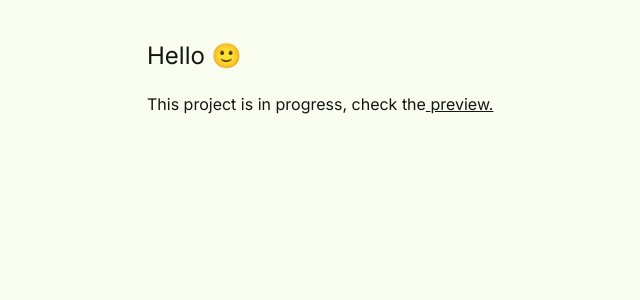
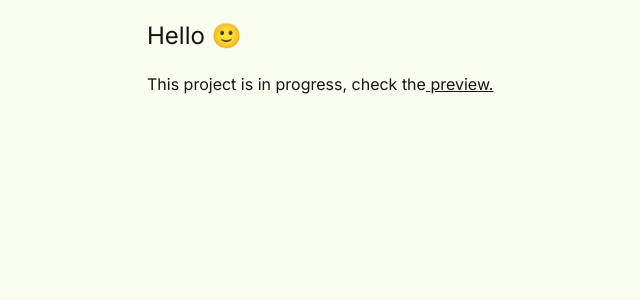
Before and after one commit to rayyanbabab/Al-Qu-ran-Digital, a Next.js app: page / in a window 1280 px wide. Shown: the top 300 px of the page, without its empty margins (177-817 px from the left). Built offline with nearby package versions, Linux system fonts and the light colour scheme.

Commit message:
improve layout

```diff
--- a/src/app/layout.js
+++ b/src/app/layout.js
@@ -20,7 +20,7 @@ export const metadata = {
 export default function RootLayout({ children }) {
   return (
     <html lang="en" data-theme="lemonade">
-      <body className={`${inter.className} ${notoArabic.variable} m-0 p-5`}>
+      <body className={`${inter.className} ${notoArabic.variable}`}>
         {children}
       </body>
     </html>
--- a/src/app/my-quran/[id]/layout.js
+++ b/src/app/my-quran/[id]/layout.js
@@ -3,11 +3,11 @@ import { Sidebar } from '@/components/quran/sidebar';
 
 export default function SurahLayout({ children }) {
   return (
-    <div className="h-full block lg:flex gap-5 justify-between">
+    <>
       <Sidebar />
-      <div className="h-full w-full lg:w-[calc(100%-360px)] relative">
+      <div className="h-[calc(100vh-150px)] sm:h-[calc(100vh-80px)] w-full relative">
         {children}
       </div>
-    </div>
+    </>
   );
 }
--- a/src/app/my-quran/layout.js
+++ b/src/app/my-quran/layout.js
@@ -2,7 +2,7 @@ import React from "react";
 
 export default function QuranLayout({ children }) {
   return (
-    <main className="p-0 sm:p-5 h-full cw-full max-w-[1440px] mx-auto">
+    <main className="h-full cw-full max-w-[1440px] mx-auto">
       {children}
     </main>
   );
```
